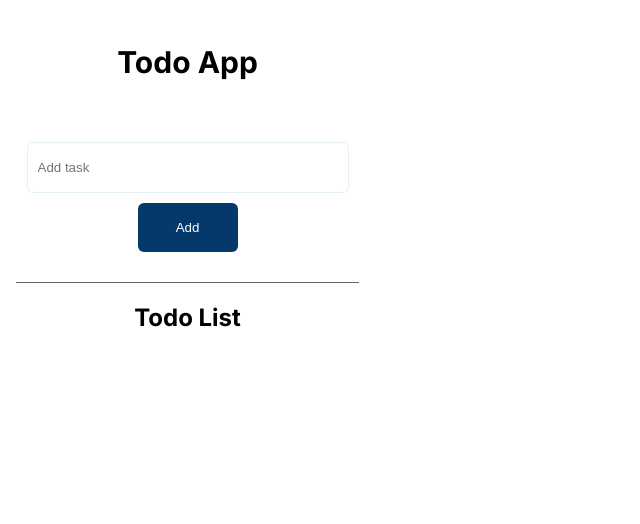
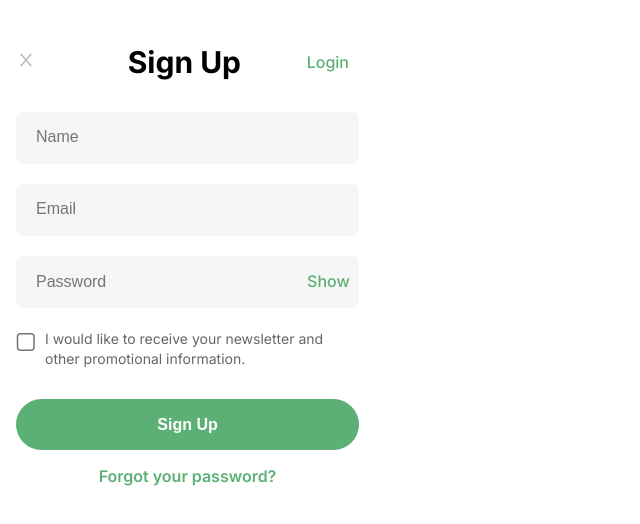
Before and after one commit to ngoccphb1234/react-ui-demo, a React (Create React App) app: page / in a window 1280 px wide. Shown: the top 524 px of the page, without its empty margins (0-640 px from the left). Built offline with nearby package versions, Linux system fonts and the light colour scheme.

Commit message:
fix deploy router continue

```diff
--- a/src/App.js
+++ b/src/App.js
@@ -1,4 +1,4 @@
-import {Route,Routes } from "react-router-dom";
+import {Route,Routes,Router } from "react-router-dom";
 import SignUpFeature from "./features/auth/SignUp";
 import SignInFeature from "./features/auth/SignIn";
 import FeedFeature from "./features/feed";
@@ -10,8 +10,8 @@ function App() {
         <div className="contentDiv">
             {/*<Header />*/}
             <Routes>
-                <Route path="/" exact element={<TodoHomePage/>}></Route>
-                <Route path="/register" element={<SignUpFeature/>}></Route>
+                <Route path="/" exact element={<SignUpFeature/>}></Route>
+                <Route path="/todos" element={<TodoHomePage/>}></Route>
                 <Route path="sign-in" element={<SignInFeature/>}></Route>
                 <Route path="/feed" element={<FeedFeature/>}></Route>
             </Routes>
--- a/src/components/Header/header.jsx
+++ b/src/components/Header/header.jsx
@@ -27,7 +27,6 @@ Header.defaultProps = {
 
 function Header({listContentHeader}) {
 
-
     let leftButton = ''
     if (listContentHeader.leftType === 'text') {
         leftButton = <li className="liLeft"><span>
@@ -55,9 +54,10 @@ function Header({listContentHeader}) {
     else {
         leftButton = ''
     }
-    let rightTextContent =
+
+     let rightTextContent =
         <li className="liRight">
-        <Link to={listContentHeader.pathRedirect} className="txtRightHeader">{listContentHeader.rightText}</Link>
+        <Link to={'sign-in'} className="txtRightHeader">{listContentHeader.rightText}</Link>
     </li>
 
     return (
```
